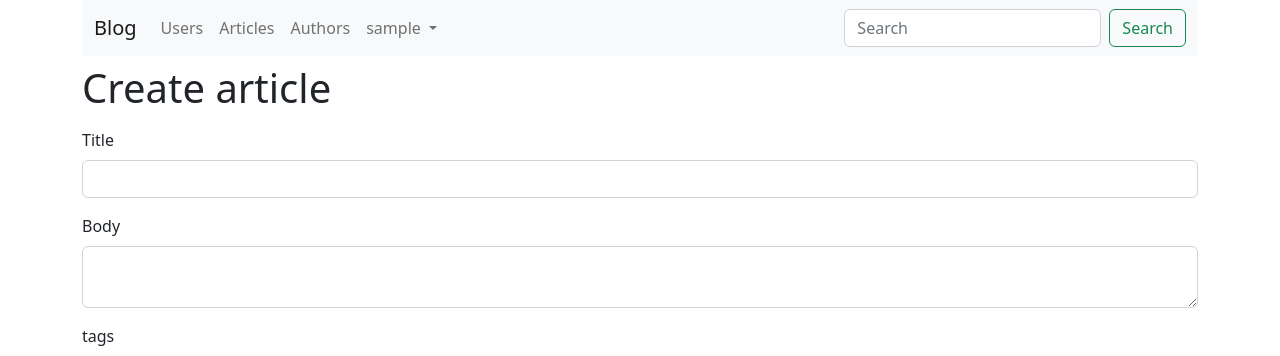
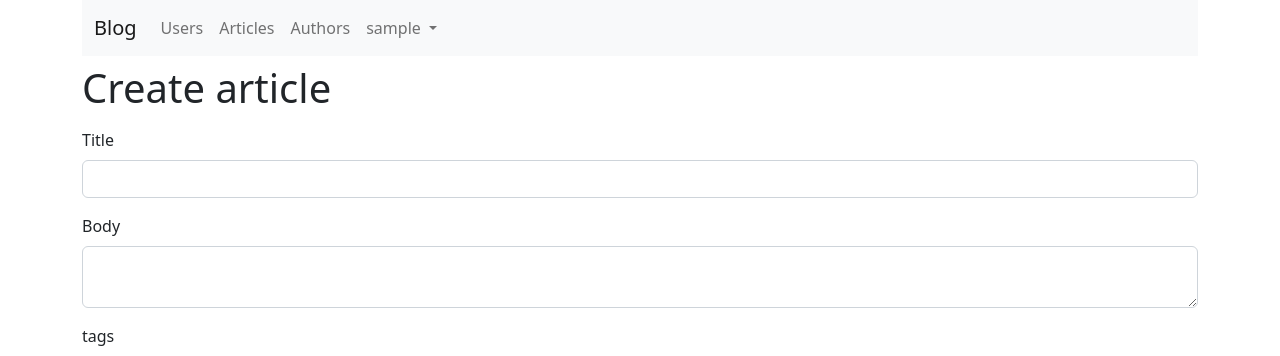
Before and after one commit to nazarks/Blog, a Flask app: page /articles/create/ in a window 1280 px wide. Shown: the top 356 px of the page. Run offline with Flask 2, Linux system fonts and the light colour scheme; the visitor is signed in with stand-in values (Sample User, id 1); data comes from the database, SQL or seed files in the repository; both versions use the stored data as it was after the commit; data that the repository does not hold is empty; some libraries are stand-ins or nearby versions.

Commit message:
lesson_10 fix

```diff
--- a/blog/templates/main_navbar.html
+++ b/blog/templates/main_navbar.html
@@ -51,13 +51,8 @@
           </li>
           {% endif %}
 
+        </ul>
 
-
-        </ul>
-        <form class="d-flex" role="search">
-          <input class="form-control me-2" type="search" placeholder="Search" aria-label="Search">
-          <button class="btn btn-outline-success" type="submit">Search</button>
-        </form>
       </div>
     </div>
   </nav>
```
Also changed, not shown: blog/permissions/article.py (+7 -3 lines), blog/db.sqlite.
